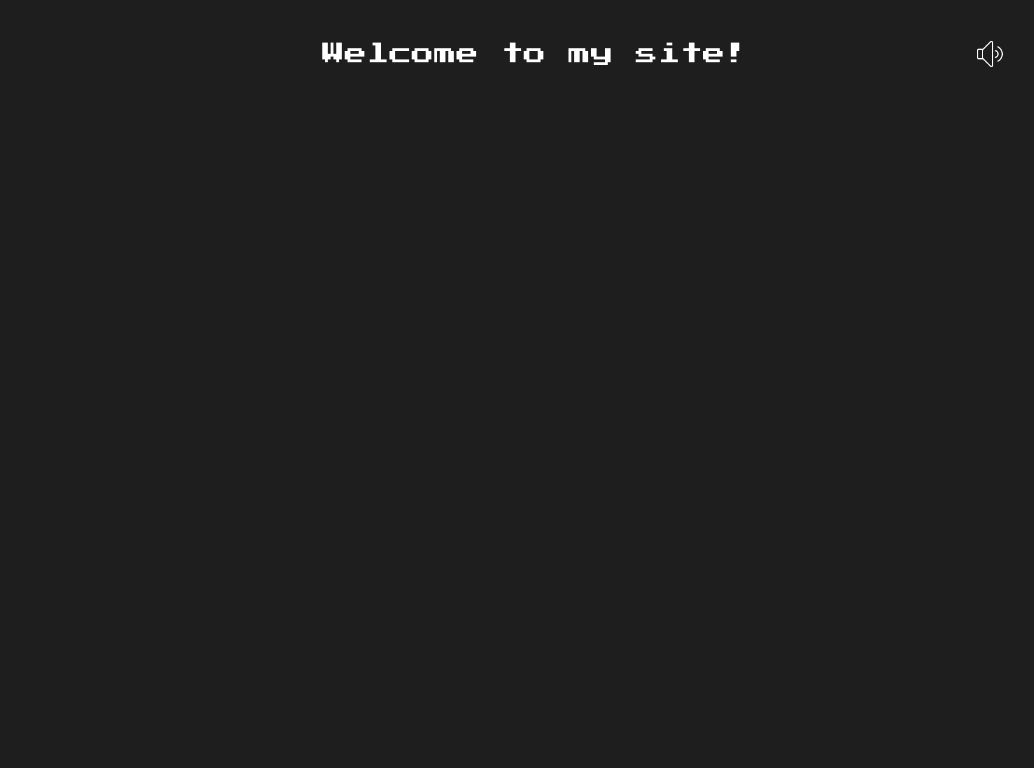
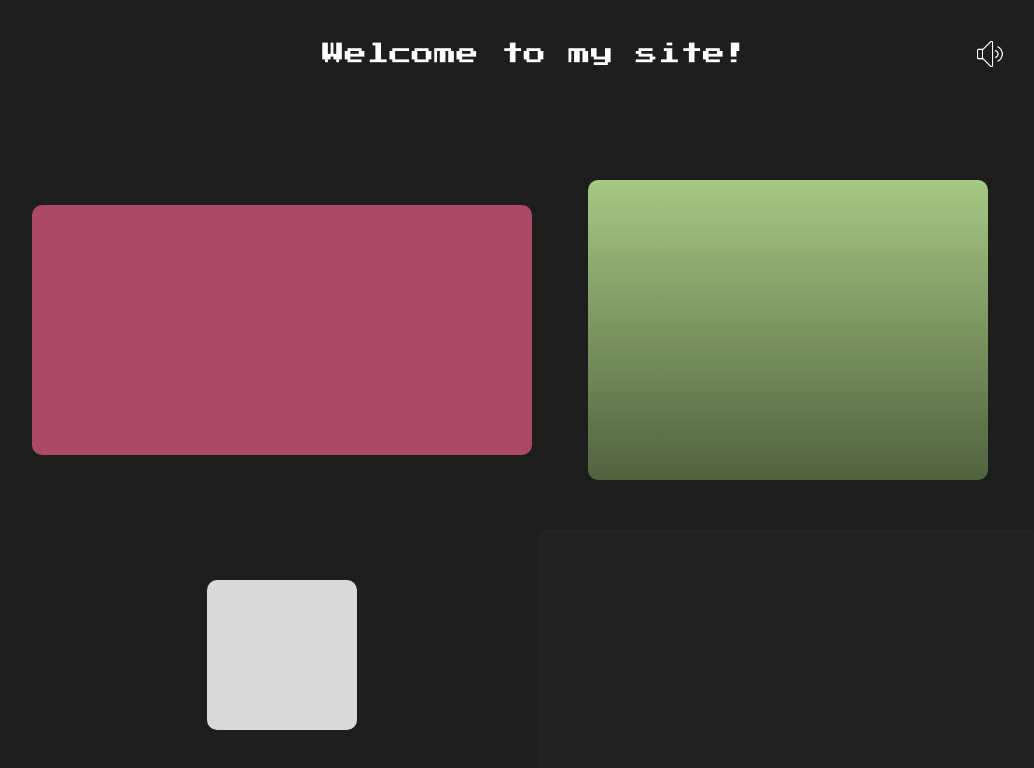
Before and after one commit to yozzaofficial/newPortfolioSite, a React (Vite) app: page / in a window 1280 px wide. Shown: the top 768 px of the page, without its empty margins (105-1139 px from the left). Built offline with nearby package versions, Linux system fonts and the light colour scheme.

Commit message:
Added components

```diff
--- /dev/null
+++ b/src/App.css
@@ -0,0 +1,8 @@
+main {
+    display: grid;
+    grid-template-columns: 1fr 1fr;
+    place-items: center;
+    row-gap: 50px;
+    width: 80%;
+    margin: 0 auto;
+}
--- a/src/App.jsx
+++ b/src/App.jsx
@@ -1,13 +1,20 @@
 import { useState } from 'react'
 import Header from './components/Header'
-
+import TrainerCard from './components/TrainerCard'
+import Squad from './components/Squad'
+import Medals from './components/Medals'
+import NextMedals from './components/NextMedals'
+import "./App.css"
 function App() {
 
   return (
     <>
-      <Header/>
+      <Header />
       <main>
-
+        <TrainerCard />
+        <Squad />
+        <NextMedals />
+        <Medals />
       </main>
     </>
   )
--- /dev/null
+++ b/src/components/Medals.jsx
@@ -0,0 +1,9 @@
+import "./css/Medals.css"
+
+export default function Medals() {
+    return (
+        <div className="medalsContainer">
+
+        </div>
+    )
+}
--- /dev/null
+++ b/src/components/NextMedals.jsx
@@ -0,0 +1,9 @@
+import "./css/NextMedals.css"
+
+export default function NextMedals() {
+    return (
+        <div className="nextMedals">
+
+        </div>
+    )
+}
--- /dev/null
+++ b/src/components/Squad.jsx
@@ -0,0 +1,8 @@
+import "./css/Squad.css"
+
+export default function Squad() {
+    return (
+        <div className="squadContainer">
+        </div>
+    )
+}
--- /dev/null
+++ b/src/components/TrainerCard.jsx
@@ -0,0 +1,10 @@
+import "./css/TrainerCard.css"
+
+export default function TrainerCard() {
+    return (
+        <div className="trainercard">
+
+        </div>
+
+    )
+}
--- a/src/components/css/Header.css
+++ b/src/components/css/Header.css
@@ -1,28 +1,33 @@
-header.mainHeader{
+header.mainHeader {
     display: flex;
-    justify-content:center;
+    justify-content: center;
     position: relative;
     align-items: center;
     padding-top: 20px;
-    i{
+    margin-bottom: 100px;
+
+    i {
         display: inline-block;
         width: 30px;
         height: 30px;
         position: absolute;
-        left:85%;
+        left: 85%;
         background-position: center;
         background-size: cover;
         background-repeat: no-repeat;
         cursor: pointer;
     }
-    i.volumeOn{
+
+    i.volumeOn {
         background-image: url("./../../assets/volumeOn.png");
     }
-    i.volumeOff{
+
+    i.volumeOff {
         background-image: url("./../../assets/volumeOff.png");
     }
 }
-h1{
-    color:#FFFFFF;
+
+h1 {
+    color: #FFFFFF;
     font-size: 1.4em;
 }
--- /dev/null
+++ b/src/components/css/Medals.css
@@ -0,0 +1,7 @@
+.medalsContainer {
+    width: 500px;
+    height: 250px;
+    background-color: #222222;
+    border-radius: 10px;
+
+}
--- /dev/null
+++ b/src/components/css/NextMedals.css
@@ -0,0 +1,6 @@
+.nextMedals {
+    width: 150px;
+    height: 150px;
+    background-color: #D9D9D9;
+    border-radius: 10px;
+}
--- /dev/null
+++ b/src/components/css/Squad.css
@@ -0,0 +1,7 @@
+.squadContainer {
+    width: 400px;
+    height: 300px;
+    background-image: linear-gradient(#A5C882, #516240);
+    border-radius: 10px;
+
+}
--- /dev/null
+++ b/src/components/css/TrainerCard.css
@@ -0,0 +1,6 @@
+.trainercard {
+    width: 500px;
+    height: 250px;
+    background-color: #AB4967;
+    border-radius: 10px;
+}
```
